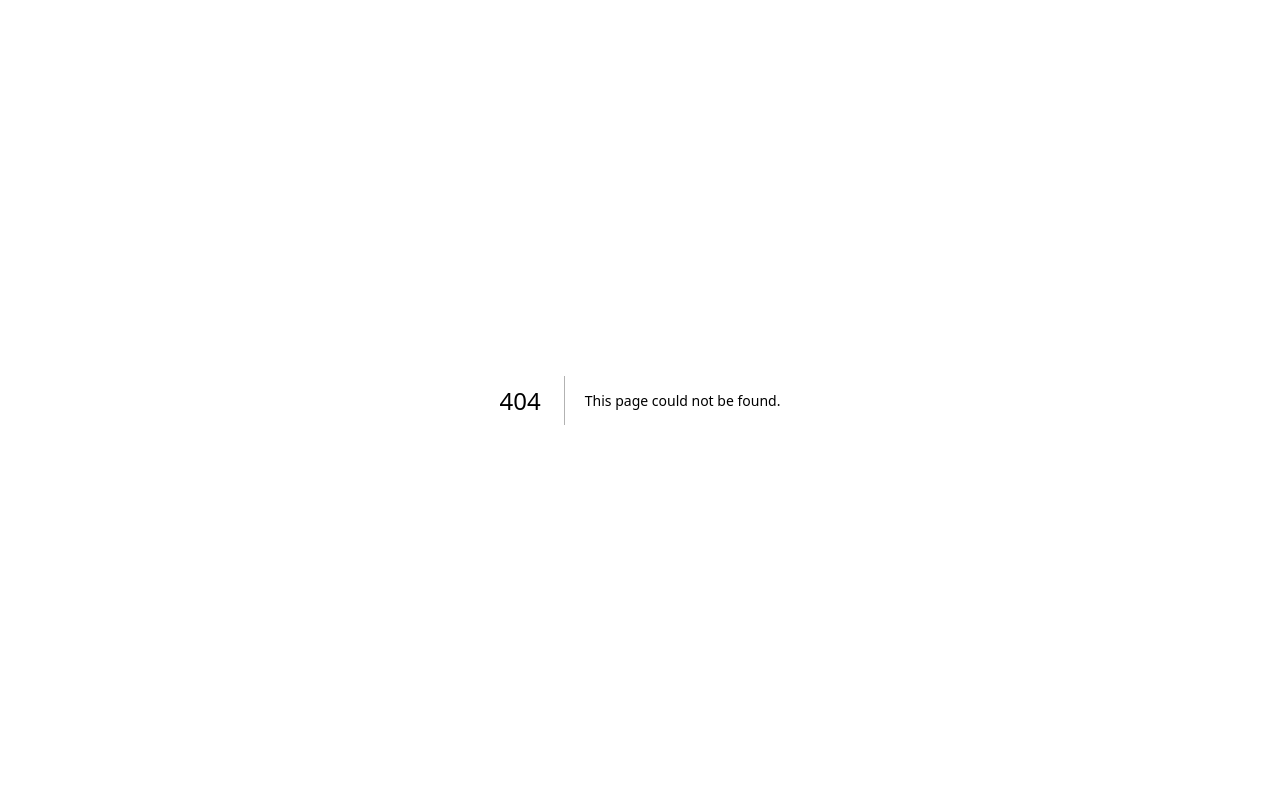
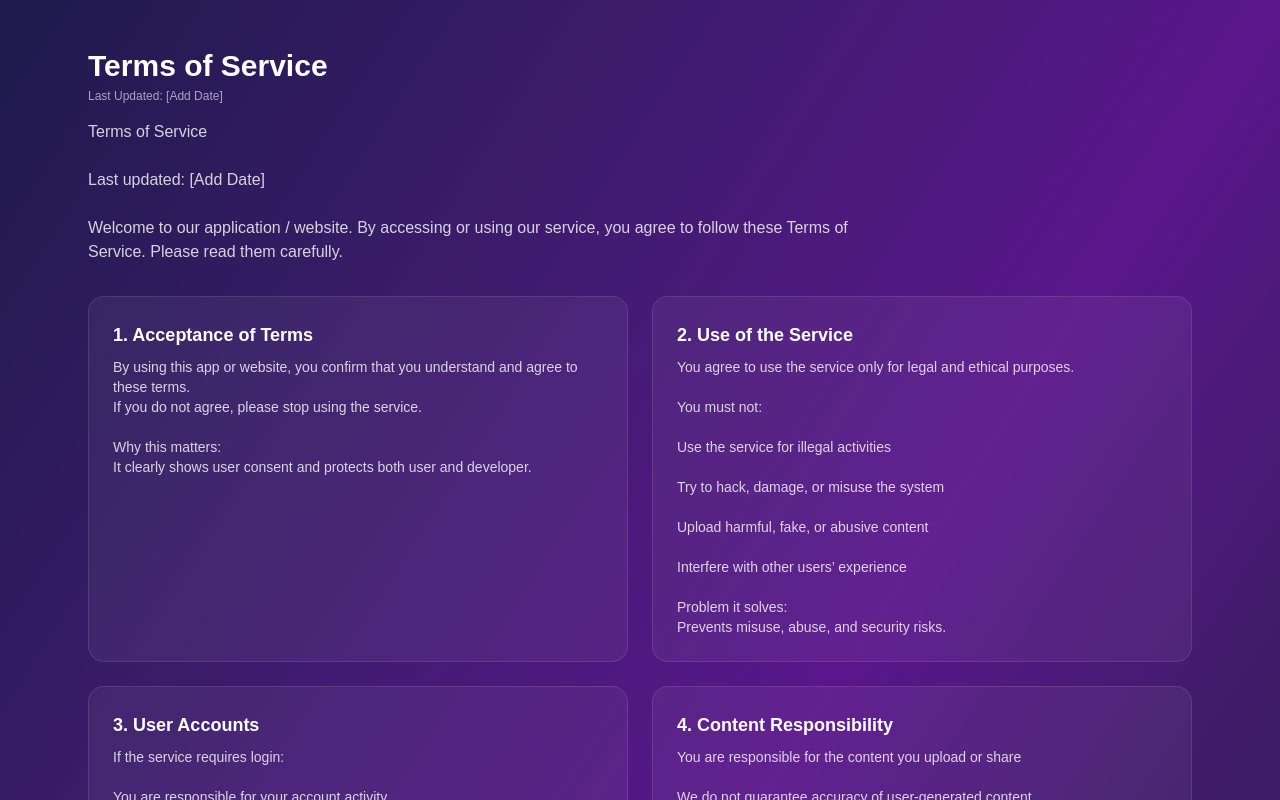
Before and after one commit to devanandd7/DriveStream, a Next.js app: page /terms in a window 1280 px wide. Before the commit this address had no page. Shown: the top 800 px of the page. Built offline with nearby package versions, Linux system fonts and the light colour scheme.

Commit message:
added terms page and icon

```diff
--- a/src/components/Navbar.js
+++ b/src/components/Navbar.js
@@ -27,6 +27,7 @@ export default function Navbar() {
             <Link href="/" className="text-white/80 hover:text-white">Home</Link>
             <Link href="/dashboard" className="text-white/80 hover:text-white">Dashboard</Link>
             <Link href="/movies" className="text-white/80 hover:text-white">Movies</Link>
+            <Link href="/terms" className="text-white/80 hover:text-white">Terms</Link>
             {botUsername && (
               <a
                 href={`https://t.me/${botUsername}`}
@@ -66,6 +67,7 @@ export default function Navbar() {
             <Link href="/" className="text-white/80 hover:text-white" onClick={() => setOpen(false)}>Home</Link>
             <Link href="/dashboard" className="text-white/80 hover:text-white" onClick={() => setOpen(false)}>Dashboard</Link>
             <Link href="/movies" className="text-white/80 hover:text-white" onClick={() => setOpen(false)}>Movies</Link>
+            <Link href="/terms" className="text-white/80 hover:text-white" onClick={() => setOpen(false)}>Terms</Link>
             {botUsername && (
               <a
                 href={`https://t.me/${botUsername}`}
--- a/src/pages/_document.js
+++ b/src/pages/_document.js
@@ -3,7 +3,10 @@ import { Html, Head, Main, NextScript } from "next/document";
 export default function Document() {
   return (
     <Html lang="en">
-      <Head />
+      <Head>
+        <link rel="icon" href="/CrossEye.ico" type="image/x-icon" />
+        <link rel="shortcut icon" href="/CrossEye.ico" type="image/x-icon" />
+      </Head>
       <body className="antialiased">
         <Main />
         <NextScript />
--- a/src/pages/index.js
+++ b/src/pages/index.js
@@ -282,7 +282,7 @@ export default function Home() {
               <div className="font-semibold text-white mb-3">Legal</div>
               <ul className="space-y-2 text-sm">
                 <li><Link href="/policy" className="hover:text-white">Privacy Policy</Link></li>
-                <li><a href="#" className="hover:text-white">Terms of Service</a></li>
+                <li><Link href="/terms" className="hover:text-white">Terms of Service</Link></li>
                 <li><a href="#" className="hover:text-white">Cookie Policy</a></li>
               </ul>
             </div>
--- a/src/pages/policy.jsx
+++ b/src/pages/policy.jsx
@@ -136,6 +136,13 @@ export default function Policy({ heroText, cards, sections, raw }) {
         {sections?.updated && (
           <div className="mt-8 text-xs text-white/60">Last Updated: {sections.updated}</div>
         )}
+        <div className="mt-8 rounded-2xl border border-white/10 bg-white/5 p-6">
+          <h2 className="text-lg font-semibold mb-2">Contact</h2>
+          <div className="text-sm text-white/80 space-y-1">
+            <div>Email: <a className="text-blue-300 hover:text-blue-200 underline" href="mailto:devanandutkarsh7@gmail.com">devanandutkarsh7@gmail.com</a></div>
+            <div>Website: <a className="text-blue-300 hover:text-blue-200 underline" href="https://thedrivestream.vercel.app/" target="_blank" rel="noreferrer">https://thedrivestream.vercel.app/</a></div>
+          </div>
+        </div>
 
         {/* Fallback full content if parsing failed */}
         {!heroText && !Object.values(cards || {}).some(Boolean) && !Object.values(sections || {}).some(Boolean) && raw && (
--- /dev/null
+++ b/src/pages/terms.jsx
@@ -0,0 +1,101 @@
+import fs from "fs";
+import path from "path";
+
+function parseTerms(raw) {
+  const lines = raw.replace(/\r\n?/g, "\n");
+  const titleMatch = lines.match(/^\s*(Terms of Service)\s*$/im);
+  const updatedMatch = lines.match(/^(Last\s+updated\s*:\s*)(.+)$/im);
+
+  const updated = updatedMatch ? updatedMatch[2].trim() : "";
+
+  // Hero intro: content before first numbered heading (e.g., "1. ...")
+  const firstHeadingIdx = lines.search(/^\s*\d+\.\s+/m);
+  const hero = firstHeadingIdx > 0 ? lines.slice(0, firstHeadingIdx).trim() : "";
+
+  // Extract numbered sections as { heading, body }
+  const sectionRegex = /^\s*(\d+\.\s+[^\n]+)\s*\n([\s\S]*?)(?=^\s*\d+\.\s+|\Z)/gm;
+  const sections = [];
+  let m;
+  while ((m = sectionRegex.exec(lines)) !== null) {
+    const heading = m[1].trim();
+    const body = m[2].trim();
+    if (heading || body) sections.push({ heading, body });
+  }
+
+  return { title: titleMatch ? titleMatch[1] : "Terms of Service", updated, hero, sections };
+}
+
+export async function getStaticProps() {
+  try {
+    const root = process.cwd();
+    const candidates = [
+      path.join(root, "public", "terms.txt"),
+      path.join(root, "terms.txt"),
+      path.join(root, "..", "terms.txt"),
+      path.join(root, "..", "..", "terms.txt"),
+    ];
+    let raw = "";
+    for (const p of candidates) {
+      if (fs.existsSync(p)) {
+        raw = fs.readFileSync(p, "utf8");
+        break;
+      }
+    }
+    if (!raw) {
+      raw = "Terms of Service\n\nThese Terms govern your access to and use of DriveStream. By using the service, you agree to these Terms.";
+    }
+
+    const parsed = parseTerms(raw);
+    const hasStructured = parsed.hero || (parsed.sections && parsed.sections.length > 0);
+    return { props: { raw: hasStructured ? "" : raw, parsed } };
+  } catch (e) {
+    return { props: { raw: "Terms are temporarily unavailable.", parsed: { title: "Terms of Service", updated: "", hero: "", sections: [] } } };
+  }
+}
+
+export default function Terms({ raw, parsed }) {
+  const { title, updated, hero, sections } = parsed || { title: "Terms of Service", updated: "", hero: "", sections: [] };
+  const showFallback = !hero && (!sections || sections.length === 0) && !!raw;
+
+  return (
+    <div className="min-h-screen bg-gradient-to-br from-indigo-950 via-purple-900 to-slate-900 text-white">
+      <div className="max-w-6xl mx-auto px-6 py-12">
+        <div className="mb-8">
+          <h1 className="text-3xl font-bold">{title}</h1>
+          {updated && <div className="mt-1 text-xs text-white/60">Last Updated: {updated}</div>}
+          {hero && <p className="mt-4 text-white/80 max-w-3xl whitespace-pre-wrap">{hero}</p>}
+        </div>
+
+        {/* Numbered Sections as cards */}
+        {sections && sections.length > 0 && (
+          <div className="grid grid-cols-1 md:grid-cols-2 gap-6">
+            {sections.map((s, idx) => (
+              <div key={idx} className="rounded-2xl border border-white/10 bg-white/5 p-6">
+                {s.heading && <h2 className="text-lg font-semibold mb-2">{s.heading}</h2>}
+                {s.body && <div className="text-sm text-white/80 whitespace-pre-wrap">{s.body}</div>}
+              </div>
+            ))}
+          </div>
+        )}
+
+        {/* Fallback full content */}
+        {showFallback && (
+          <article className="prose prose-invert max-w-none mt-6">
+            {raw.split(/\n\n+/).map((para, i) => (
+              <p key={i} className="text-white/90 leading-relaxed whitespace-pre-wrap">{para}</p>
+            ))}
+          </article>
+        )}
+
+        {/* Contact Card */}
+        <div className="mt-8 rounded-2xl border border-white/10 bg-white/5 p-6">
+          <h2 className="text-lg font-semibold mb-2">Contact</h2>
+          <div className="text-sm text-white/80 space-y-1">
+            <div>Email: <a className="text-blue-300 hover:text-blue-200 underline" href="mailto:devanandutkarsh7@gmail.com">devanandutkarsh7@gmail.com</a></div>
+            <div>Website: <a className="text-blue-300 hover:text-blue-200 underline" href="https://thedrivestream.vercel.app/" target="_blank" rel="noreferrer">https://thedrivestream.vercel.app/</a></div>
+          </div>
+        </div>
+      </div>
+    </div>
+  );
+}
```
Also changed, not shown: public/terms.txt (added), 1 other file (tests, documents, lock files or other folders).
